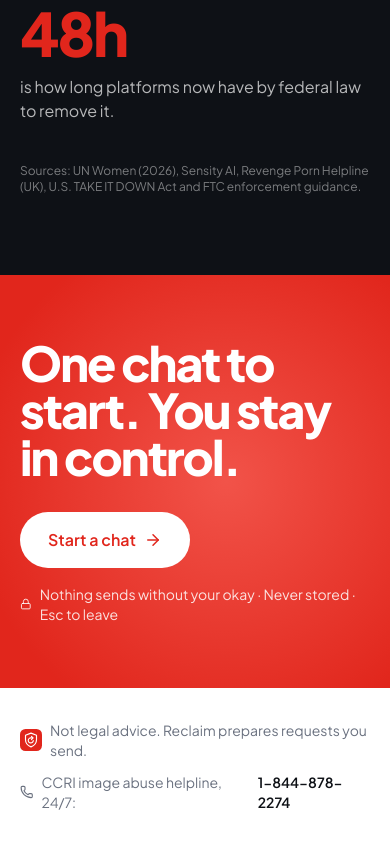
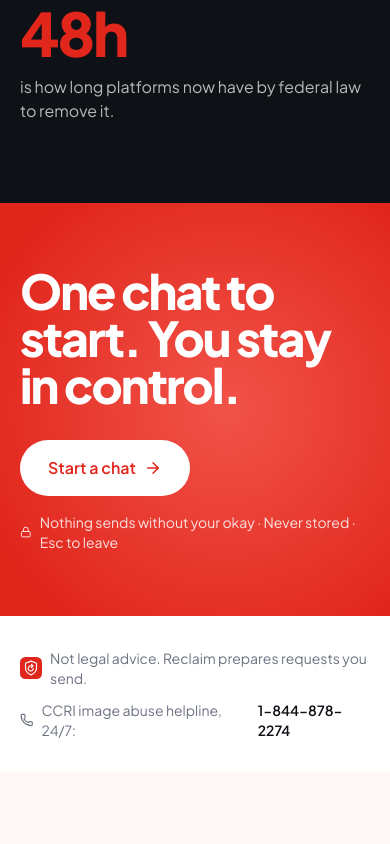
Before and after one commit to viralipatel345/ReclaimAI, a React (Vite) app in the folder landing-aistudio/: page / in a window 390 px wide. Shown: the part 6263-7107 px from the top of the page. After the commit the page ends 7035 px from the top, so only its background shows below. Built offline with nearby package versions, Linux system fonts and the light colour scheme.

Commit message:
Landing: remove sources line and em dashes

```diff
--- a/landing-aistudio/index.html
+++ b/landing-aistudio/index.html
@@ -6,7 +6,7 @@
     <link rel="icon" type="image/svg+xml" href="/favicon.svg" />
     <title>Reclaim · Deepfake takedown agent</title>
     <meta name="description" content="Quiet autonomous advocacy and statutory enforcement under the U.S. TAKE IT DOWN Act to remove nonconsensual imagery within 48 hours." />
-    <meta property="og:title" content="Reclaim — Support for Survivors" />
+    <meta property="og:title" content="Reclaim · Deepfake takedown agent" />
     <meta property="og:description" content="Quiet autonomous advocacy and statutory enforcement under the U.S. TAKE IT DOWN Act to remove nonconsensual imagery within 48 hours." />
     <meta property="og:type" content="website" />
     <meta name="twitter:card" content="summary_large_image" />
--- a/landing-aistudio/src/landing/Landing.tsx
+++ b/landing-aistudio/src/landing/Landing.tsx
@@ -475,7 +475,6 @@ function Stats() {
           </motion.div>
         ))}
       </div>
-      <p className="mx-auto mt-10 max-w-[1240px] px-5 text-xs text-white/45 md:px-8">Sources: UN Women (2026), Sensity AI, Revenge Porn Helpline (UK), U.S. TAKE IT DOWN Act and FTC enforcement guidance.</p>
     </section>
   );
 }
```
